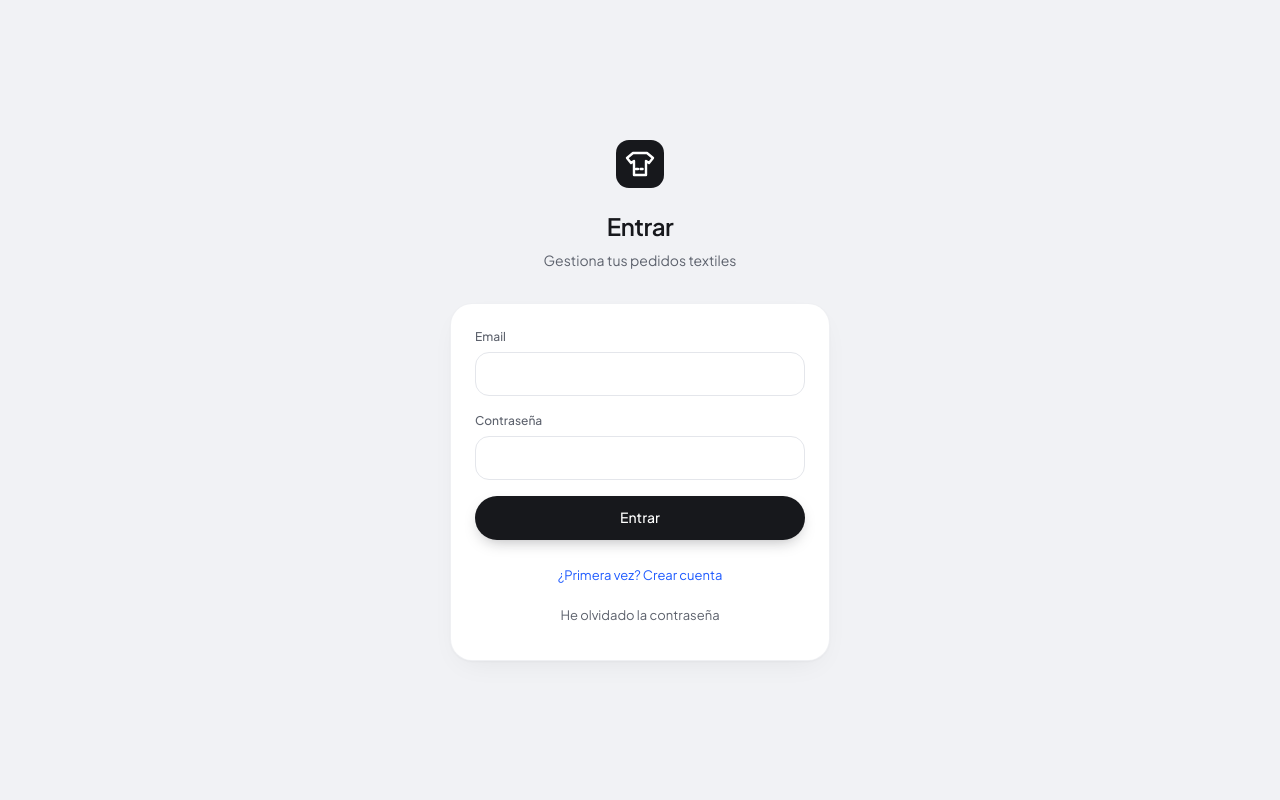
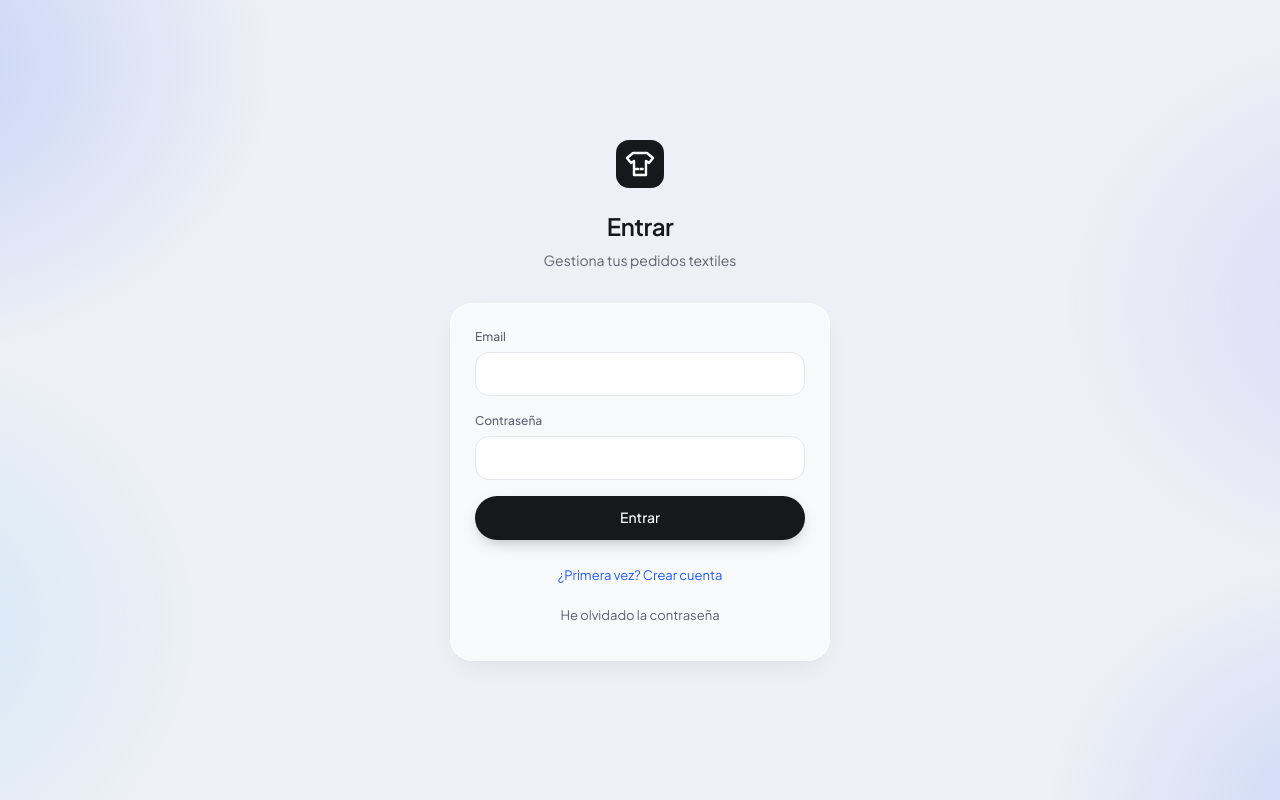
Before and after one commit to Fau25/pedidos-textil, a Next.js app: page /pedidos-textil/ in a window 1280 px wide. Built offline with nearby package versions, Linux system fonts and the light colour scheme.

Commit message:
Estilo cristal (propuesta A): fondo con manchas de color, tarjetas translúcidas y barras/menús/hojas con desenfoque
Co-Authored-By: Claude Opus 5.5 <noreply@anthropic.com>
Claude-Session: https://claude.ai/code/session_01RViPf2wxXX2GP9MeARpQiw

```diff
--- a/app/ajustes/page.tsx
+++ b/app/ajustes/page.tsx
@@ -21,7 +21,7 @@ const esquema = z.object({
 type F = z.input<typeof esquema>;
 type FS = z.output<typeof esquema>;
 
-const VERSION = "2.11.0";
+const VERSION = "2.12.0";
 
 export default function Ajustes() {
   const { empresa, recargar, tocar, sesion } = useSesion();
--- a/app/globals.css
+++ b/app/globals.css
@@ -21,6 +21,16 @@
   --sobre-acento: #ffffff;
   --azul: #1f5bff;
   --azul-suave: #e9efff;
+  /* Estilo cristal (propuesta A): tarjetas translúcidas sobre un fondo con manchas de color */
+  --fondo: #eef0f6;
+  --vidrio: rgba(255, 255, 255, 0.58);
+  --vidrio-fuerte: rgba(255, 255, 255, 0.74);
+  --vidrio-borde: rgba(255, 255, 255, 0.78);
+  --manchas:
+    radial-gradient(38rem 30rem at -8% 8%, rgba(31, 91, 255, 0.20), transparent 62%),
+    radial-gradient(32rem 28rem at 108% 38%, rgba(140, 123, 255, 0.20), transparent 62%),
+    radial-gradient(34rem 30rem at -10% 78%, rgba(95, 200, 255, 0.20), transparent 62%),
+    radial-gradient(30rem 26rem at 105% 102%, rgba(31, 91, 255, 0.16), transparent 62%);
   color-scheme: light;
 }
 .dark {
@@ -36,6 +46,13 @@
   --sobre-acento: #17181c;
   --azul: #6d93ff;
   --azul-suave: #1a2442;
+  --vidrio: rgba(255, 255, 255, 0.06);
+  --vidrio-fuerte: rgba(23, 24, 30, 0.62);
+  --vidrio-borde: rgba(255, 255, 255, 0.10);
+  --manchas:
+    radial-gradient(38rem 30rem at -8% 6%, rgba(31, 91, 255, 0.32), transparent 62%),
+    radial-gradient(32rem 28rem at 108% 40%, rgba(106, 77, 255, 0.26), transparent 62%),
+    radial-gradient(34rem 30rem at -10% 82%, rgba(15, 163, 255, 0.20), transparent 62%);
   color-scheme: dark;
 }
 
@@ -55,9 +72,11 @@
   --color-azul-suave: var(--azul-suave);
 }
 
-html { -webkit-text-size-adjust: 100%; }
+html { -webkit-text-size-adjust: 100%; background: var(--fondo); }
+/* Fondo de color fijo: degradados ya suaves, sin filtros (no cuesta al hacer scroll) */
+body::before { content: ""; position: fixed; inset: 0; z-index: -1; pointer-events: none; background: var(--manchas); }
 body {
-  background: var(--fondo);
+  background: transparent;
   color: var(--texto);
   font-family: var(--font-sans);
   font-size: 14px;
@@ -67,10 +86,20 @@ body {
 .num { font-variant-numeric: tabular-nums; }
 @layer components {
 .tarjeta {
-  background: var(--superficie);
-  border: 1px solid color-mix(in srgb, var(--borde) 60%, transparent);
+  background: var(--vidrio);
+  border: 1px solid var(--vidrio-borde);
   border-radius: 22px;
-  box-shadow: 0 1px 2px rgba(16, 18, 24, 0.03), 0 10px 30px -12px rgba(16, 18, 24, 0.08);
+  box-shadow: 0 1px 2px rgba(16, 18, 24, 0.03), 0 10px 30px -12px rgba(16, 18, 24, 0.10);
+}
+/* Cristal con desenfoque real: solo en barras, menús y ventanas (por donde pasa contenido por debajo) */
+.cristal {
+  background: var(--vidrio-fuerte);
+  -webkit-backdrop-filter: blur(22px) saturate(160%);
+  backdrop-filter: blur(22px) saturate(160%);
+  border: 1px solid var(--vidrio-borde);
+}
+@supports not ((backdrop-filter: blur(1px)) or (-webkit-backdrop-filter: blur(1px))) {
+  .cristal { background: color-mix(in srgb, var(--superficie) 94%, transparent); }
 }
 .campo {
   height: 44px; width: 100%; min-width: 0; max-width: 100%; box-sizing: border-box; border-radius: 14px; border: 1px solid var(--borde);
--- a/components/marco.tsx
+++ b/components/marco.tsx
@@ -48,7 +48,7 @@ export function Marco({ children }: { children: ReactNode }) {
   return (
     <div className="min-h-dvh lg:pl-[244px]">
       {/* Barra lateral (escritorio) */}
-      <aside className="no-imprimir fixed inset-y-3 left-3 z-30 hidden w-[220px] flex-col rounded-[26px] bg-superficie px-3 py-5 shadow-[0_10px_30px_-12px_rgba(16,18,24,0.12)] lg:flex">
+      <aside className="cristal no-imprimir fixed inset-y-3 left-3 z-30 hidden w-[220px] flex-col rounded-[26px] px-3 py-5 shadow-[0_10px_30px_-12px_rgba(16,18,24,0.12)] lg:flex">
         <Link href="/" className="mb-6 flex items-center gap-2.5 px-2">
           <Logo />
           <span className="leading-tight"><span className="block text-[14px] font-semibold">Mis pedidos</span><span className="block text-[12px] text-texto2">textiles</span></span>
@@ -77,7 +77,7 @@ export function Marco({ children }: { children: ReactNode }) {
       </aside>
 
       {/* Cabecera (móvil) */}
-      <header className={cx("no-imprimir sticky top-0 z-20 flex h-14 items-center gap-3 bg-fondo/95 px-4 lg:hidden", ruta === "/" && "hidden")}>
+      <header className={cx("cristal no-imprimir sticky top-0 z-20 flex h-14 items-center gap-3 !border-x-0 !border-t-0 px-4 lg:hidden", ruta === "/" && "hidden")}>
         <Link href="/" className="flex items-center gap-2"><Logo /><span className="font-semibold">Mis pedidos</span></Link>
         <button onClick={() => setBuscar(true)} aria-label="Buscar" className="ml-auto grid size-10 place-items-center rounded-full bg-superficie shadow-sm"><Search className="size-[18px]" /></button>
       </header>
@@ -85,18 +85,18 @@ export function Marco({ children }: { children: ReactNode }) {
       <main className="mx-auto w-full max-w-[1240px] px-4 pb-32 pt-3 sm:px-6 lg:px-10 lg:pb-12 lg:pt-8">{children}</main>
 
       {/* Barra inferior flotante (móvil) */}
-      <nav className="no-imprimir fixed inset-x-4 bottom-4 z-30 flex h-16 items-center justify-around rounded-full bg-[#17181c] px-2 text-white shadow-[0_12px_30px_-8px_rgba(16,18,24,0.5)] lg:hidden dark:bg-[#26282e]">
+      <nav className="cristal no-imprimir fixed inset-x-4 bottom-4 z-30 flex h-16 items-center justify-around rounded-full px-2 text-texto shadow-[0_12px_30px_-10px_rgba(16,18,24,0.25)] lg:hidden">
         {[NAV[0], NAV[1]].map(({ href, t, i: I }) => (
-          <Link key={href} href={href} aria-label={t} className={cx("grid size-12 place-items-center rounded-full transition-colors", activo(href) ? "bg-white/15 text-white" : "text-white/55")}><I className="size-[22px]" strokeWidth={1.9} /></Link>
+          <Link key={href} href={href} aria-label={t} className={cx("grid size-12 place-items-center rounded-full transition-colors", activo(href) ? "bg-acento text-sobre-acento" : "text-texto2")}><I className="size-[22px]" strokeWidth={1.9} /></Link>
         ))}
-        <Link href="/pedidos/nuevo/" aria-label="Nuevo pedido" className="grid size-12 place-items-center rounded-full bg-white text-[#17181c]"><Plus className="size-6" /></Link>
-        <Link href="/clientes/" aria-label="Clientes" className={cx("grid size-12 place-items-center rounded-full transition-colors", activo("/clientes/") ? "bg-white/15 text-white" : "text-white/55")}><Users className="size-[22px]" strokeWidth={1.9} /></Link>
-        <button onClick={() => setMas(true)} aria-label="Más" className={cx("grid size-12 place-items-center rounded-full", ["/catalogo/", "/ajustes/"].some(activo) ? "bg-white/15 text-white" : "text-white/55")}><MoreHorizontal className="size-[22px]" /></button>
+        <Link href="/pedidos/nuevo/" aria-label="Nuevo pedido" className="grid size-12 place-items-center rounded-full bg-azul text-white shadow-[0_6px_16px_-6px_rgba(31,91,255,0.7)]"><Plus className="size-6" /></Link>
+        <Link href="/clientes/" aria-label="Clientes" className={cx("grid size-12 place-items-center rounded-full transition-colors", activo("/clientes/") ? "bg-acento text-sobre-acento" : "text-texto2")}><Users className="size-[22px]" strokeWidth={1.9} /></Link>
+        <button onClick={() => setMas(true)} aria-label="Más" className={cx("grid size-12 place-items-center rounded-full", ["/catalogo/", "/ajustes/"].some(activo) ? "bg-acento text-sobre-acento" : "text-texto2")}><MoreHorizontal className="size-[22px]" /></button>
       </nav>
       {mas && (
         <div className="fixed inset-0 z-40 lg:hidden" onClick={() => setMas(false)}>
           <div className="absolute inset-0 bg-black/25" />
-          <div className="animar absolute inset-x-4 bottom-24 rounded-[24px] bg-superficie p-2 shadow-2xl" onClick={(e) => e.stopPropagation()}>
+          <div className="cristal animar absolute inset-x-4 bottom-24 rounded-[24px] p-2 shadow-2xl" onClick={(e) => e.stopPropagation()}>
             {NAV.slice(3).map(({ href, t, i: I }) => (
               <Link key={href} href={href} className="flex h-12 items-center gap-3 rounded-xl px-3 hover:bg-suave"><I className="size-5 text-texto2" />{t}</Link>
             ))}
--- a/components/ui.tsx
+++ b/components/ui.tsx
@@ -120,7 +120,7 @@ export function Hoja({ abierta, cerrar, titulo, children, pie, ancho = "max-w-lg
   return createPortal(
     <div data-hoja className="fixed inset-0 z-50 flex items-end justify-center sm:items-stretch sm:justify-end" role="dialog" aria-modal="true" aria-label={titulo}>
       <div className="absolute inset-0 bg-black/25 backdrop-blur-[2px]" onClick={cerrar} />
-      <div ref={ref} className={cx("animar relative flex max-h-[92dvh] w-full flex-col rounded-t-[28px] bg-superficie shadow-2xl sm:max-h-none sm:rounded-none sm:rounded-l-[28px]", ancho)}>
+      <div ref={ref} className={cx("cristal animar relative flex max-h-[92dvh] w-full flex-col rounded-t-[28px] shadow-2xl sm:max-h-none sm:rounded-none sm:rounded-l-[28px]", ancho)}>
         <div className="flex items-center justify-between border-b border-borde px-5 py-4">
           <h2 className="text-[16px] font-semibold">{titulo}</h2>
           <button data-cerrar onClick={cerrar} aria-label="Cerrar" className="-mr-1 grid size-10 place-items-center rounded-full text-texto2 hover:bg-suave"><X className="size-5" /></button>
@@ -164,7 +164,7 @@ export function ProveedorAvisos({ children }: { children: ReactNode }) {
       {conf && (
         <div className="fixed inset-0 z-[70] grid place-items-center p-4" role="alertdialog" aria-modal="true" onKeyDown={(e) => e.key === "Escape" && cerrar(false)}>
           <div className="absolute inset-0 bg-black/30" onClick={() => cerrar(false)} />
-          <div className="animar tarjeta relative w-full max-w-sm p-5">
+          <div className="cristal animar relative w-full max-w-sm rounded-[22px] p-5 shadow-2xl">
             <p className="text-[16px] font-semibold">{conf.titulo}</p>
             {conf.texto && <p className="mt-1.5 text-[13px] text-texto2">{conf.texto}</p>}
             <div className="mt-5 flex justify-end gap-2">
```
